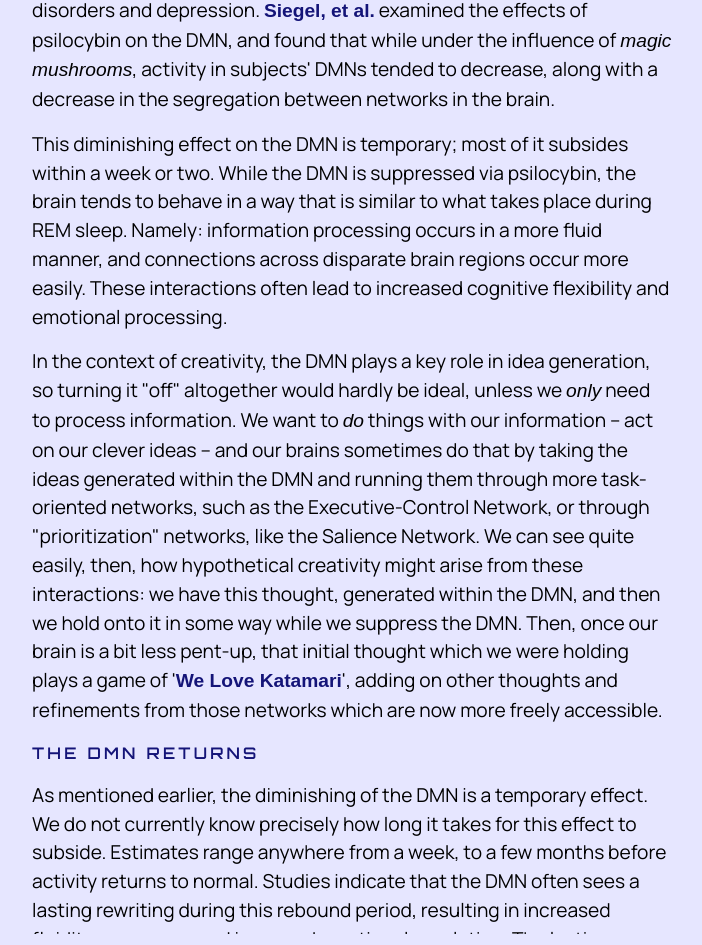
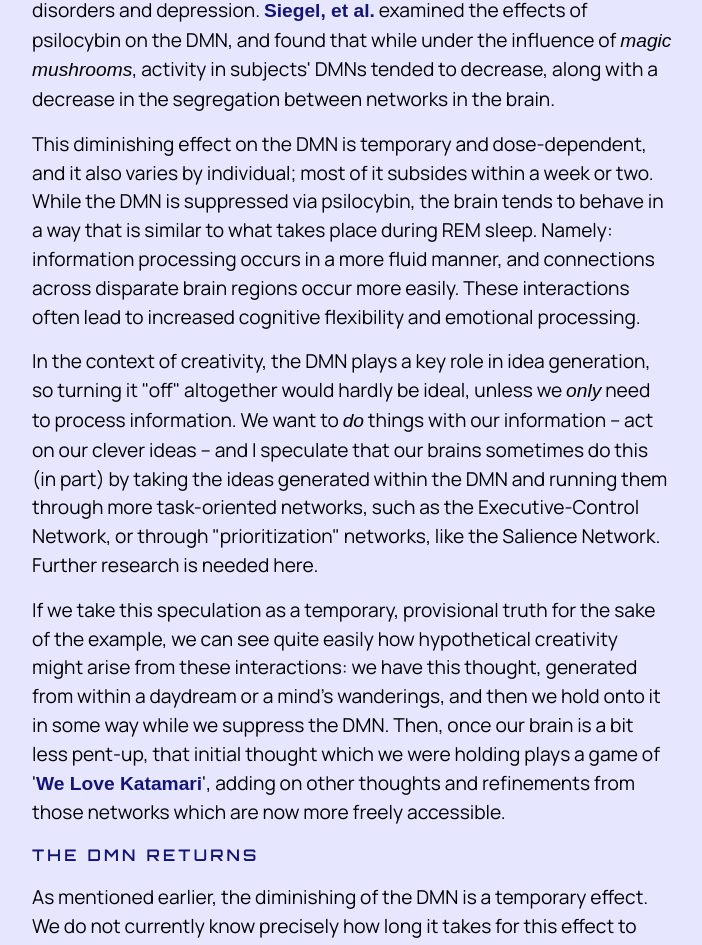
Before and after one commit to YouGuavas/portfolio, a Next.js app: page /blog/psilocybin/understanding-psilocybin in a window 1280 px wide. Shown: the part 3795-4740 px from the top of the page, without its empty margins (288-990 px from the left). Built offline with nearby package versions, Linux system fonts and the light colour scheme; a web font is replaced by a local one.

Commit message:
Add mushroom pic

```diff
--- a/pages/blog/psilocybin.js
+++ b/pages/blog/psilocybin.js
@@ -7,6 +7,7 @@ import Head from 'next/head';
 import { useContext } from 'react';
 import { MyContext } from '@/components/Layout';
 import BlogImage from '@/components/BlogImage';
+import shroom from '@/public/images/psilocybin/shroom.png';
 
 export default function Blog() {
 	const { theme, setTheme } = useContext(MyContext);
@@ -36,6 +37,12 @@ export default function Blog() {
 				</div>
 
 				<Collapsible orientation="center" title="Introduction">
+					<BlogImage
+						src={shroom.src}
+						height={400}
+						width={400}
+						alt="Psilocybin mushrooms."
+					/>
 					<p className={styles.blogParagraph}>
 						Psilocybin is a naturally occurring compound found in certain
 						species of mushrooms which has been used for centuries in spiritual
@@ -47,10 +54,11 @@ export default function Blog() {
 						healing, and enhanced well-being.
 					</p>
 					<p className={styles.blogParagraph}>
-						This blog explores the mental health benefits of psilocybin use,
-						delving into intentional practices to maximize positive outcomes. It
-						also discusses potential risks and drawbacks, emphasizing the
-						importance of a balanced, informed approach.
+						This living blog series aims to explore the neurological and mental
+						health benefits of psilocybin use, from the perspective of a
+						curious, scientific observer. It will also discuss potential risks
+						and drawbacks, emphasizing the importance of a balanced, informed
+						approach.
 					</p>
 				</Collapsible>
 
--- a/pages/blog/psilocybin/understanding-psilocybin.js
+++ b/pages/blog/psilocybin/understanding-psilocybin.js
@@ -189,28 +189,34 @@ export default function Blog() {
 						segregation between networks in the brain.
 					</p>
 					<p className={styles.blogParagraph}>
-						This diminishing effect on the DMN is temporary; most of it subsides
-						within a week or two. While the DMN is suppressed via psilocybin,
-						the brain tends to behave in a way that is similar to what takes
-						place during REM sleep. Namely: information processing occurs in a
-						more fluid manner, and connections across disparate brain regions
-						occur more easily. These interactions often lead to increased
-						cognitive flexibility and emotional processing.
+						This diminishing effect on the DMN is temporary and dose-dependent,
+						and it also varies by individual; most of it subsides within a week
+						or two. While the DMN is suppressed via psilocybin, the brain tends
+						to behave in a way that is similar to what takes place during REM
+						sleep. Namely: information processing occurs in a more fluid manner,
+						and connections across disparate brain regions occur more easily.
+						These interactions often lead to increased cognitive flexibility and
+						emotional processing.
 					</p>
 					<p className={styles.blogParagraph}>
 						In the context of creativity, the DMN plays a key role in idea
 						generation, so turning it &quot;off&quot; altogether would hardly be
 						ideal, unless we <em>only</em> need to process information. We want
 						to <em>do</em> things with our information -- act on our clever
-						ideas -- and our brains sometimes do that by taking the ideas
-						generated within the DMN and running them through more task-oriented
-						networks, such as the Executive-Control Network, or through
-						&quot;prioritization&quot; networks, like the Salience Network. We
-						can see quite easily, then, how hypothetical creativity might arise
-						from these interactions: we have this thought, generated within the
-						DMN, and then we hold onto it in some way while we suppress the DMN.
-						Then, once our brain is a bit less pent-up, that initial thought
-						which we were holding plays a game of &apos;
+						ideas -- and I speculate that our brains sometimes do this (in part)
+						by taking the ideas generated within the DMN and running them
+						through more task-oriented networks, such as the Executive-Control
+						Network, or through &quot;prioritization&quot; networks, like the
+						Salience Network. Further research is needed here.
+					</p>
+					<p className={styles.blogParagraph}>
+						If we take this speculation as a temporary, provisional truth for
+						the sake of the example, we can see quite easily how hypothetical
+						creativity might arise from these interactions: we have this
+						thought, generated from within a daydream or a mind&apos;s
+						wanderings, and then we hold onto it in some way while we suppress
+						the DMN. Then, once our brain is a bit less pent-up, that initial
+						thought which we were holding plays a game of &apos;
 						<Link href="https://en.wikipedia.org/wiki/We_Love_Katamari">
 							We Love Katamari
 						</Link>
@@ -222,11 +228,12 @@ export default function Blog() {
 						As mentioned earlier, the diminishing of the DMN is a temporary
 						effect. We do not currently know precisely how long it takes for
 						this effect to subside. Estimates range anywhere from a week, to a
-						few months before activity returns to normal. Studies indicate that
-						the DMN often sees a lasting rewriting during this rebound period,
-						resulting in increased fluidity, openness, and improved emotional
-						regulation. The lasting nature of this impact further highlights
-						psilocybin&apos;s potential in therapeutic settings.
+						few months before activity returns to normal. Studies are loosely
+						indicative of the possibility that the DMN sees a lasting rewriting
+						during this rebound period (further research required), resulting in
+						increased fluidity, openness, and improved emotional regulation. The
+						lasting nature of this impact further highlights psilocybin&apos;s
+						potential in therapeutic settings.
 					</p>
 				</Collapsible>
 				<Collapsible orientation="center" title="Conclusion">
```
Also changed, not shown: public/images/psilocybin/shroom.png (added).
